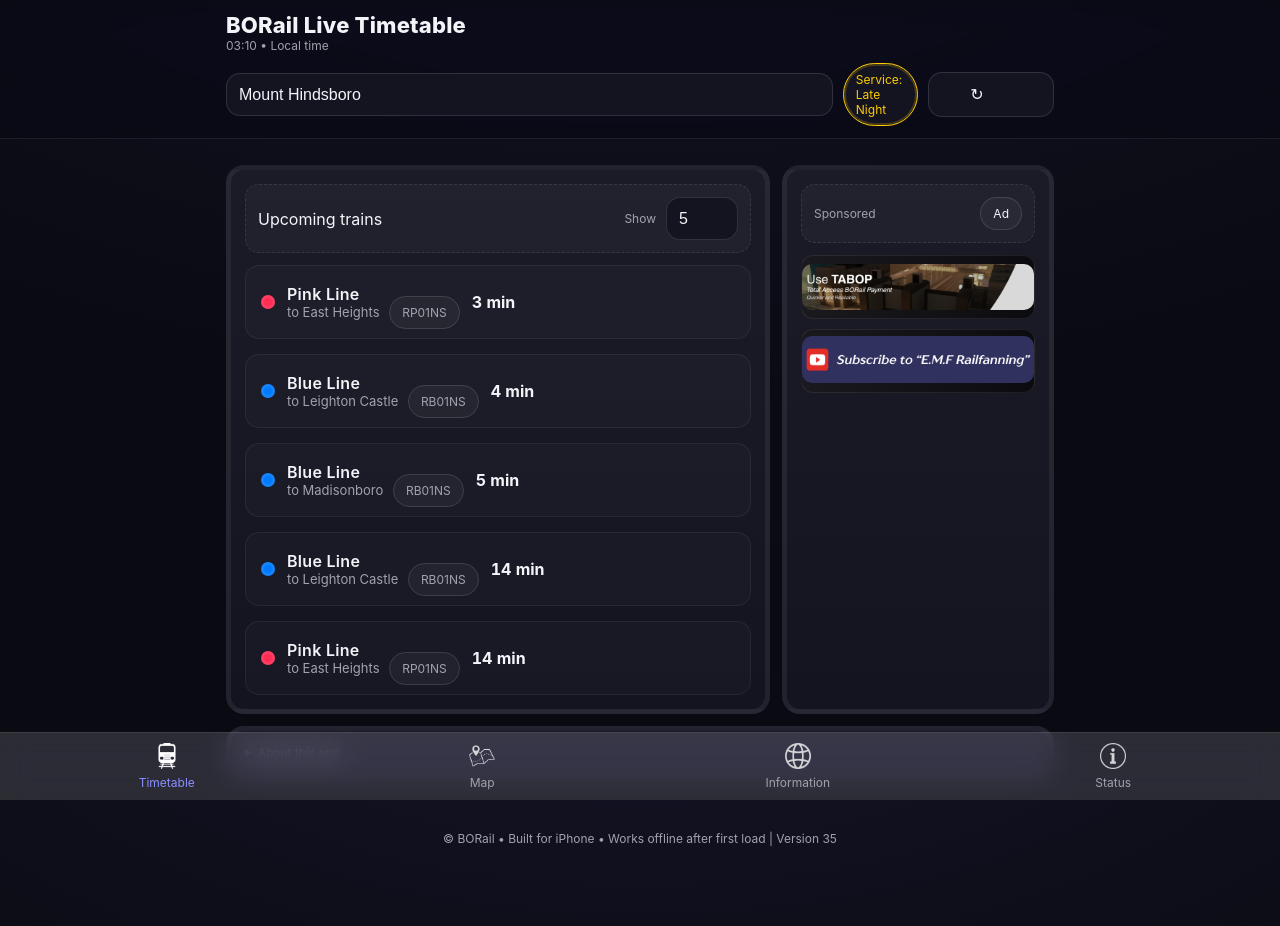
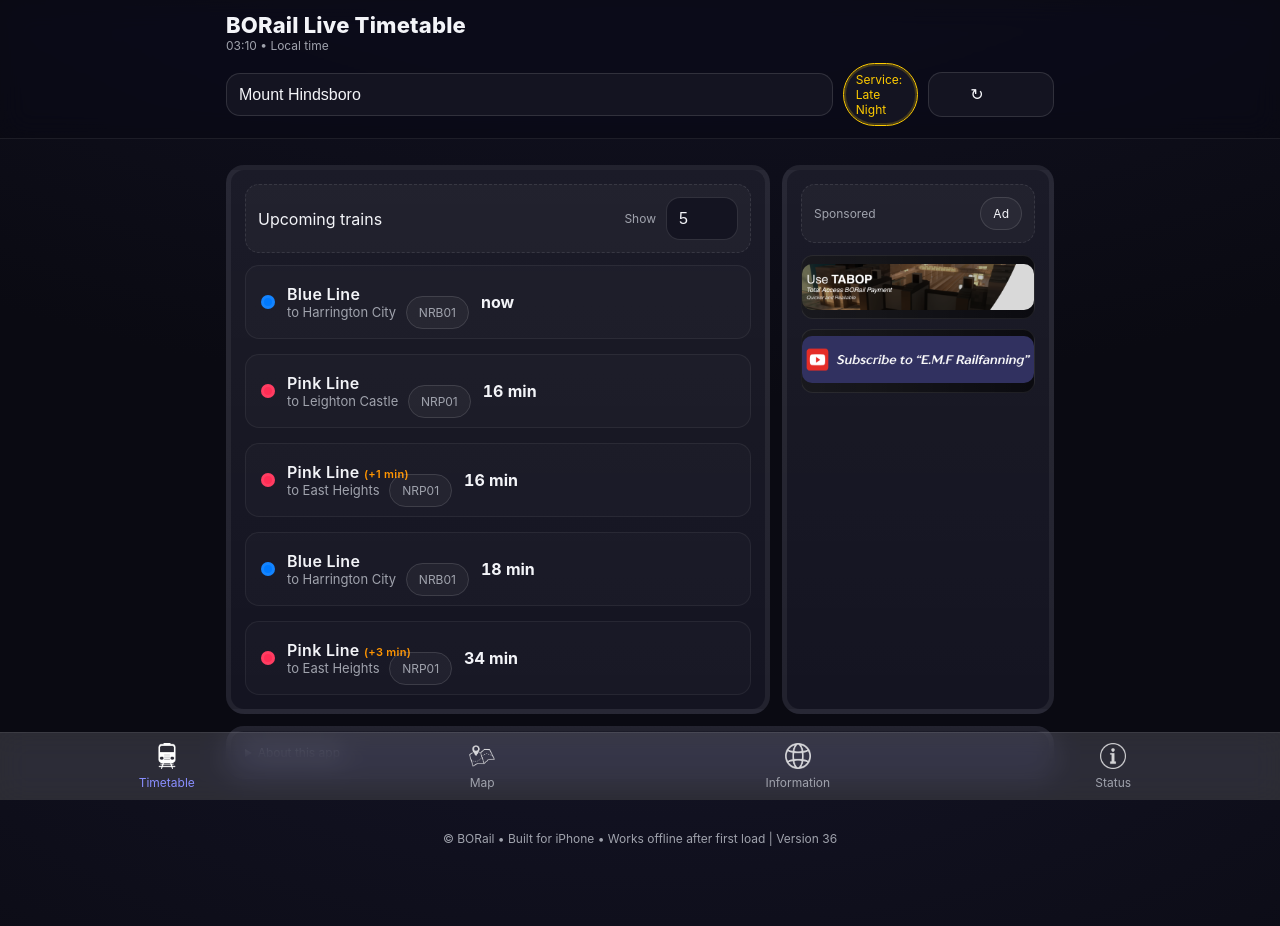
Before and after one commit to onedevlucas/onedevlucas.github.io, a plain HTML site: page index.html in a window 1280 px wide. Drawn offline with Linux system fonts and the light colour scheme.

Commit message:
V36 28Nov

```diff
--- a/index.html
+++ b/index.html
@@ -356,7 +356,7 @@
     </section>
   </main>
 
-  <footer>© BORail • Built for iPhone • Works offline after first load | Version 35</footer>
+  <footer>© BORail • Built for iPhone • Works offline after first load | Version 36</footer>
 
   <nav class="tabbar" role="navigation" aria-label="Primary">
     <a class="active" href="index.html">
@@ -541,7 +541,7 @@
   const SEGMENT_TIME = 1.5;
   const segFor = (route) => Array(route.length - 1).fill(SEGMENT_TIME);
 
-  // Route variants
+  // Route variants (Daytime)
   const ROUTE_VARIANTS = [
     { line: 'Green', color: '#34c759', code: 'RG01', bidirectional: true, route: ['Mount River','Talmedge Hill','Oakville Plaza','Oakville Exchange','Oakville City Airport','Atkins Bridge','Cannon View','Rockcastle','Willow Springs','Port Williamson'] },
     { line: 'Green', color: '#34c759', code: 'RG02', bidirectional: true, route: ['Mount River','Talmedge Hill','Oakville Plaza','Oakville Exchange','Oakville City Airport','Atkins Bridge','Cannon View','Rockcastle','Willow Springs','Newkirk'] },
@@ -568,58 +568,102 @@
     { line: 'Brown', color: '#a2845e', code: 'RW01S', bidirectional: false, route: ['Santa Mora','Brandywine','Cherrywood','Grant Park','Scottsdale','Ameryville','Scottsbury','Tyford Farms','New Halifax','Alpherst','Roxbury Landing','East Heights'] }
   ];
 
+  // ---------------------------
+  // LATE NIGHT ROUTES (22:30 - 05:30)
+  // ---------------------------
   const LATE_NIGHT_ROUTES = {
-    RR01NS: { line: 'Red', color: '#ff3b30', bidirectional: true, route: ['Newkirk','Hoganville','Chelsea Bay','Berwick Hall','Cambridge Central','Atkinson Junction','La Vista','Brookfield Lawn','Boylston'] },
-    RG01NS: { line: 'Green', color: '#34c759', bidirectional: true, route: ['Newkirk','Burlington - University of NCU','Willow Springs','Rockcastle','Cannon View','Atkins Bridge','Oakville City Airport','Oakville Exchange','Oakville Plaza','Talmedge Hill','Mount River'] },
-    RB01NS: { line: 'Blue', color: '#007aff', bidirectional: true, route: ['Leighton Castle','Oakville Plaza','Oakville City Center','Oakville Exchange','Perry Road','Mount Hindsboro','Greens Corner','Doverville','Orchard Ridge','Groveton','Madisonboro'] },
-    RP01NS: { line: 'Pink', color: '#ff2d55', bidirectional: true, route: ['Mount Hindsboro','Wood-By-Hike','New Salemview','Millford Heights','Roxbury Landing','East Heights'] },
-    RB01NSS: { line: 'Brown', color: '#a2845e', bidirectional: false, route: ['Scottsbury','Tyford Farms','New Halifax','Alpherst','Roxbury Landing','East Heights'] },
-    RB01NSN: { line: 'Brown', color: '#a2845e', bidirectional: false, route: ['East Heights','Alpherst','New Halifax','Tyford Farms','Scottsbury'] }
+    // Red Line: NRR01 - 4 trains bouncing Newkirk <-> Boylston
+    NRR01: {
+      line: 'Red',
+      color: '#ff3b30',
+      code: 'NRR01',
+      trains: 4,
+      route: ['Newkirk', 'Hoganville', 'Chelsea Bay', 'Berwick Hall', 'Cambridge Central', 'Atkinson Junction', 'La Vista', 'Brookfield Lawn', 'Boylston']
+    },
+
+    // Green Line: NRG01 - 4 trains bouncing Newkirk <-> Mount River
+    NRG01: {
+      line: 'Green',
+      color: '#34c759',
+      code: 'NRG01',
+      trains: 4,
+      route: ['Newkirk', 'Burlington - University of NCU', 'Willow Springs', 'Rockcastle', 'Cannon View', 'Atkins Bridge', 'Oakville City Airport', 'Oakville Exchange', 'Oakville Plaza', 'Talmedge Hill', 'Mount River']
+    },
+
+    // Pink Line: NRP01 - 2 trains bouncing East Heights <-> Leighton Castle
+    NRP01: {
+      line: 'Pink',
+      color: '#ff2d55',
+      code: 'NRP01',
+      trains: 2,
+      route: ['East Heights', 'Roxbury Landing', 'Millford Heights', 'New Salemview', 'Wood-By-Hike', 'Mount Hindsboro', 'Perry Road', 'Oakville Exchange', 'Oakville City Center', 'Oakville Plaza', 'Leighton Castle']
+    },
+
+    // Blue Line: NRB01 - 2 trains bouncing Harrington City <-> Mount Hindsboro
+    NRB01: {
+      line: 'Blue',
+      color: '#007aff',
+      code: 'NRB01',
+      trains: 2,
+      route: ['Harrington City', 'South Harrington', 'Vanwood', 'Hutchinson Point', 'Madisonboro', 'Groveton', 'Orchard Ridge', 'Doverville', 'Greens Corner', 'Mount Hindsboro']
+    },
+
+    // Brown Line: NRW01N - North direction (East Heights -> Scottsbury)
+    NRW01N: {
+      line: 'Brown',
+      color: '#a2845e',
+      code: 'NRW01N',
+      route: ['East Heights', 'Alpherst', 'New Halifax', 'Scottsbury']
+    },
+
+    // Brown Line: NRW01S - South direction (Scottsbury -> East Heights, includes Roxbury Landing)
+    NRW01S: {
+      line: 'Brown',
+      color: '#a2845e',
+      code: 'NRW01S',
+      route: ['Scottsbury', 'New Halifax', 'Alpherst', 'Roxbury Landing', 'East Heights']
+    }
   };
 
-  const LATE_NIGHT_TERMINAL_RULES = {
-    'Newkirk': new Set(['Boylston', 'Mount River']),
-    'Mount River': new Set(['Newkirk']),
-    'Leighton Castle': new Set(['Madisonboro']),
-    'Mount Hindsboro': new Set(['Madisonboro', 'Leighton Castle', 'East Heights']),
-    'East Heights': new Set(['Mount Hindsboro', 'Scottsbury']),
-    'Scottsbury': new Set(['East Heights']),
-    'Madisonboro': new Set(['Leighton Castle']),
-  };
+  // Build set of all stations served during late night
+  const LATE_NIGHT_STATIONS = new Set();
+  Object.values(LATE_NIGHT_ROUTES).forEach(r => {
+    r.route.forEach(s => LATE_NIGHT_STATIONS.add(s));
+  });
 
   const LINE_SERVICE = {
     'Green': {
-      weekday: [ { start: '05:00', end: '23:00', every: 10 } ],
-      weekend: [ { start: '06:00', end: '22:00', every: 12 } ]
+      weekday: [ { start: '05:30', end: '22:30', every: 10 } ],
+      weekend: [ { start: '06:00', end: '22:30', every: 12 } ]
     },
     'Red': {
       weekday: [
-        { start: '05:00', end: '06:59', every: 10 },
+        { start: '05:30', end: '06:59', every: 10 },
         { start: '07:00', end: '09:59', every: 5 },
         { start: '10:00', end: '15:59', every: 7 },
         { start: '16:00', end: '18:59', every: 5 },
-        { start: '19:00', end: '23:30', every: 10 },
+        { start: '19:00', end: '22:30', every: 10 },
       ],
-      weekend: [ { start: '06:00', end: '23:30', every: 10 } ]
+      weekend: [ { start: '06:00', end: '22:30', every: 10 } ]
     },
-    'Gold': { weekday: [], weekend: [] },
+    'Gold': { weekday: [ { start: '05:30', end: '22:30', every: 10 } ], weekend: [ { start: '06:00', end: '22:30', every: 12 } ] },
     'Orange': { weekday: [], weekend: [] },
     'Blue': {
       weekday: [
-        { start: '05:00', end: '06:59', every: 10 },
+        { start: '05:30', end: '06:59', every: 10 },
         { start: '07:00', end: '09:59', every: 6 },
         { start: '10:00', end: '15:59', every: 8 },
         { start: '16:00', end: '18:59', every: 6 },
-        { start: '19:00', end: '23:30', every: 10 },
+        { start: '19:00', end: '22:30', every: 10 },
       ],
-      weekend: [ { start: '06:00', end: '23:30', every: 10 } ]
+      weekend: [ { start: '06:00', end: '22:30', every: 10 } ]
     },
     'Pink': {
       weekday: [ { start: '05:30', end: '22:30', every: 8 } ],
-      weekend: [ { start: '06:00', end: '22:00', every: 10 } ]
+      weekend: [ { start: '06:00', end: '22:30', every: 10 } ]
     },
     'Brown': {
-      weekday: [ { start: '05:00', end: '23:30', every: 10 } ],
+      weekday: [ { start: '05:30', end: '22:30', every: 10 } ],
       weekend: [ { start: '06:00', end: '22:30', every: 12 } ]
     }
   };
@@ -675,10 +719,10 @@
     for (let i = 0; i < stops.length; i++) {
       const scheduledArrivalSec = departureMinutes * 60 + (i * segmentSeconds);
 
-      // Random offset for "realism" (±5-25 seconds)
+      // Random offset for "realism" (5-25 seconds)
       const arrivalOffset = Math.floor(rng() * 21) + 5;
 
-      // CHANGED: Dwell time 12-20 seconds (quick stop and go)
+      // Dwell time 12-20 seconds (quick stop and go)
       const dwellTime = Math.floor(rng() * 9) + 12;
 
       let delaySec = 0;
@@ -776,15 +820,15 @@
     return list[h % list.length];
   }
 
-  // Gold shuttle
+  // Gold shuttle (daytime only)
   const GOLD_ROUTE = ['Berwick Hall', 'Westpoint', 'Bradford Square', 'Bradford Bay'];
   const GOLD_FORWARD = [1.5, 1.5, 1.5];
   const GOLD_REVERSE = [1.5, 1.5, 1.5];
 
   function goldShuttleTrips(now = new Date()) {
     const trips = [];
-    const startMin = 5 * 60;
-    const endMin = 23 * 60;
+    const startMin = 5 * 60 + 30;  // 05:30
+    const endMin = 22 * 60 + 30;   // 22:30
     let t = startMin;
     let dir = 'forward';
 
@@ -810,7 +854,7 @@
     return trips;
   }
 
-  // Orange shuttle
+  // Orange shuttle (event only, disabled by default)
   const ORANGE_ROUTE = ['Oakville City Airport', 'Veridia Nexus'];
   const ORANGE_FORWARD = [1.5];
   const ORANGE_REVERSE = [1.5];
@@ -819,8 +863,8 @@
     const trips = [];
     if (!ORANGE_ENABLED) return trips;
 
-    const startMin = 5 * 60;
-    const endMin = 23 * 60;
+    const startMin = 5 * 60 + 30;
+    const endMin = 22 * 60 + 30;
     let t = startMin;
     let dir = 'forward';
 
@@ -844,77 +888,112 @@
     return trips;
   }
 
-  // Late night arrivals
+  // ---------------------------
+  // LATE NIGHT ARRIVALS (22:30 - 05:30)
+  // ---------------------------
   function nightArrivalsForStation(stationId, now = new Date()) {
+    // Check if this station has late night service
+    if (!LATE_NIGHT_STATIONS.has(stationId)) {
+      return []; // No service - will show "No upcoming trains" message
+    }
+
     const nowMinRaw = now.getHours() * 60 + now.getMinutes();
-    const clockMin = (nowMinRaw < 5 * 60) ? nowMinRaw + 1440 : nowMinRaw;
+    // Handle time after midnight (00:00-05:30 → treat as 24:00-29:30 for sorting)
+    const clockMin = (nowMinRaw < 5 * 60 + 30) ? nowMinRaw + 1440 : nowMinRaw;
 
-    const start = 23 * 60;
-    const end = 24 * 60 + 5 * 60;
+    // Late night window: 22:30 (1350 min) to 05:30 next day (1770 min when normalized)
+    const start = 22 * 60 + 30;  // 22:30 = 1350
+    const end = 24 * 60 + 5 * 60 + 30;  // 05:30 next day = 1770
 
     const sum = arr => arr.reduce((a, b) => a + b, 0);
+    const out = [];
 
-    function arrivalsFromBounce(route, line, color, trains, dwellA, dwellB, codeF, codeR) {
-      const out = [];
+    // Generic bounce function for bidirectional routes
+    function arrivalsFromBounce(routeDef) {
+      const { route, line, color, code, trains } = routeDef;
       const segF = segFor(route);
       const segR = segFor([...route].reverse());
+      const rev = [...route].reverse();
       const idxF = route.indexOf(stationId);
-      const rev = [...route].reverse();
       const idxR = rev.indexOf(stationId);
 
       const T_f = sum(segF);
       const T_r = sum(segR);
+      const dwellA = 3; // dwell at start terminal
+      const dwellB = 3; // dwell at end terminal
       const cycle = T_f + dwellB + T_r + dwellA;
-      if (trains <= 0) return out;
       const headway = cycle / trains;
 
       for (let i = 0; i < trains; i++) {
         let t0 = Math.round(start + i * headway);
+
         while (t0 < end + Math.max(T_f, T_r)) {
+          // Forward direction
           if (idxF !== -1) {
             const arr = t0 + cumulative(segF, idxF);
             const arrNorm = (arr < start) ? arr + 1440 : arr;
             const minsAway = arrNorm - clockMin;
             if (minsAway >= -1 && minsAway <= 360) {
-              out.push({ line, color, code: codeF, destination: route[route.length - 1], timeMin: arrNorm, minsAway, stops: route, departureMin: t0 });
+              out.push({
+                line, color, code,
+                destination: route[route.length - 1],
+                timeMin: arrNorm,
+                minsAway,
+                stops: route,
+                departureMin: t0
+              });
             }
           }
+
           const afterForward = t0 + T_f + dwellB;
+
+          // Reverse direction
           if (idxR !== -1) {
             const arrR = afterForward + cumulative(segR, idxR);
             const arrNormR = (arrR < start) ? arrR + 1440 : arrR;
             const minsAwayR = arrNormR - clockMin;
             if (minsAwayR >= -1 && minsAwayR <= 360) {
-              out.push({ line, color, code: codeR, destination: route[0], timeMin: arrNormR, minsAway: minsAwayR, stops: rev, departureMin: afterForward });
+              out.push({
+                line, color, code,
+                destination: route[0],
+                timeMin: arrNormR,
+                minsAway: minsAwayR,
+                stops: rev,
+                departureMin: afterForward
+              });
             }
           }
+
           t0 = afterForward + T_r + dwellA;
         }
       }
-      return out;
     }
 
-    const out = [];
+    // Red Line: NRR01 - 4 trains
+    arrivalsFromBounce(LATE_NIGHT_ROUTES.NRR01);
 
-    { const def = LATE_NIGHT_ROUTES.RR01NS; out.push(...arrivalsFromBounce(def.route, def.line, def.color, 8, 5, 3, 'RR01NS', 'RR01NS')); }
-    { const def = LATE_NIGHT_ROUTES.RG01NS; out.push(...arrivalsFromBounce(def.route, def.line, def.color, 8, 5, 5, 'RG01NS', 'RG01NS')); }
-    { const def = LATE_NIGHT_ROUTES.RB01NS; out.push(...arrivalsFromBounce(def.route, def.line, def.color, 4, 5, 3, 'RB01NS', 'RB01NS')); }
-    { const def = LATE_NIGHT_ROUTES.RP01NS; out.push(...arrivalsFromBounce(def.route, def.line, def.color, 2, 2, 5, 'RP01NS', 'RP01NS')); }
+    // Green Line: NRG01 - 4 trains
+    arrivalsFromBounce(LATE_NIGHT_ROUTES.NRG01);
 
+    // Pink Line: NRP01 - 2 trains
+    arrivalsFromBounce(LATE_NIGHT_ROUTES.NRP01);
+
+    // Blue Line: NRB01 - 2 trains
+    arrivalsFromBounce(LATE_NIGHT_ROUTES.NRB01);
+
+    // Brown Line: 1 train bouncing between NRW01N and NRW01S
     (function() {
-      const southDef = LATE_NIGHT_ROUTES.RB01NSS;
-      const northDef = LATE_NIGHT_ROUTES.RB01NSN;
-      const line = southDef.line, color = southDef.color;
-      const southRoute = southDef.route;
-      const northRoute = northDef.route;
+      const northRoute = LATE_NIGHT_ROUTES.NRW01N.route;
+      const southRoute = LATE_NIGHT_ROUTES.NRW01S.route;
+      const line = 'Brown';
+      const color = '#a2845e';
+
+      const segN = segFor(northRoute);
       const segS = segFor(southRoute);
-      const segN = segFor(northRoute);
+      const T_n = sum(segN);
       const T_s = sum(segS);
-      const T_n = sum(segN);
-      const dwellEach = 5;
-      const cycle = T_s + dwellEach + T_n + dwellEach;
-      const trains = 2;
-      const headway = cycle / trains;
+      const dwellEach = 3;
+      const cycle = T_n + dwellEach + T_s + dwellEach;
 
       function pushLeg(route, code, departT) {
         const seg = segFor(route);
@@ -924,43 +1003,60 @@
         const arrNorm = (arr < start) ? arr + 1440 : arr;
         const minsAway = arrNorm - clockMin;
         if (minsAway >= -1 && minsAway <= 360) {
-          out.push({ line, color, code, destination: route[route.length - 1], timeMin: arrNorm, minsAway, stops: route, departureMin: departT });
+          out.push({
+            line, color, code,
+            destination: route[route.length - 1],
+            timeMin: arrNorm,
+            minsAway,
+            stops: route,
+            departureMin: departT
+          });
         }
       }
 
-      for (let seed = 0; seed < trains; seed++) {
-        let t0 = Math.round(start + seed * headway);
-        let dir = (seed % 2 === 0) ? 'south' : 'north';
-        while (t0 < end + Math.max(T_s, T_n)) {
-          if (dir === 'south') {
-            pushLeg(southRoute, 'RB01NSS', t0);
-            t0 = t0 + T_s + dwellEach;
-            dir = 'north';
-          } else {
-            pushLeg(northRoute, 'RB01NSN', t0);
-            t0 = t0 + T_n + dwellEach;
-            dir = 'south';
-          }
+      // Single train starting at East Heights going north
+      let t0 = start;
+      let dir = 'north';
+
+      while (t0 < end + Math.max(T_n, T_s)) {
+        if (dir === 'north') {
+          // East Heights -> Scottsbury (NRW01N)
+          pushLeg(northRoute, 'NRW01N', t0);
+          t0 = t0 + T_n + dwellEach;
+          dir = 'south';
+        } else {
+          // Scottsbury -> East Heights (NRW01S)
+          pushLeg(southRoute, 'NRW01S', t0);
+          t0 = t0 + T_s + dwellEach;
+          dir = 'north';
         }
       }
     })();
 
+    // Filter out trains where destination equals selected station
     const selectedName = STATIONS.find(s => s.id === stationId)?.name || stationId;
     let filtered = out.filter(r => r.destination !== selectedName);
-    const lnRules = LATE_NIGHT_TERMINAL_RULES[selectedName];
-    if (lnRules) filtered = filtered.filter(r => lnRules.has(r.destination));
+
     filtered.sort((a, b) => a.timeMin - b.timeMin);
     return filtered;
   }
 
-  // Main arrivals function
+  // ---------------------------
+  // MAIN ARRIVALS FUNCTION
+  // ---------------------------
   function arrivalsForStation(stationId, now = new Date()) {
     const h = now.getHours();
-    const late = (h >= 23 || h < 5);
-    if (late) return nightArrivalsForStation(stationId, now);
+    const m = now.getMinutes();
+    const nowMin = h * 60 + m;
+
+    // Late night: 22:30 - 05:30
+    const isLate = (nowMin >= 22 * 60 + 30) || (nowMin < 5 * 60 + 30);
+
+    if (isLate) {
+      return nightArrivalsForStation(stationId, now);
+    }
 
     const weekend = isWeekend(now);
-    const nowMin = now.getHours() * 60 + now.getMinutes();
     const results = [];
     const lines = Object.keys(LINE_SERVICE);
 
@@ -1033,7 +1129,7 @@
       }
     }
 
-    // Gold shuttle
+    // Gold shuttle (daytime only)
     if (stationId) {
       const goldTrips = goldShuttleTrips(now);
       for (const g of goldTrips) {
@@ -1046,7 +1142,7 @@
       }
     }
 
-    // Orange shuttle
+    // Orange shuttle (event only)
     if (stationId && ORANGE_ENABLED) {
       const orangeTrips = orangeShuttleTrips(now);
       for (const g of orangeTrips) {
@@ -1090,7 +1186,13 @@
     return `${Math.round(mins)} min`;
   }
 
-  const isLateNight = d => { const h = d.getHours(); return h >= 23 || h < 5; };
+  // Updated late night check: 22:30 - 05:30
+  const isLateNight = d => {
+    const h = d.getHours();
+    const m = d.getMinutes();
+    const nowMin = h * 60 + m;
+    return (nowMin >= 22 * 60 + 30) || (nowMin < 5 * 60 + 30);
+  };
 
   function renderClock() {
     const d = new Date();
```
